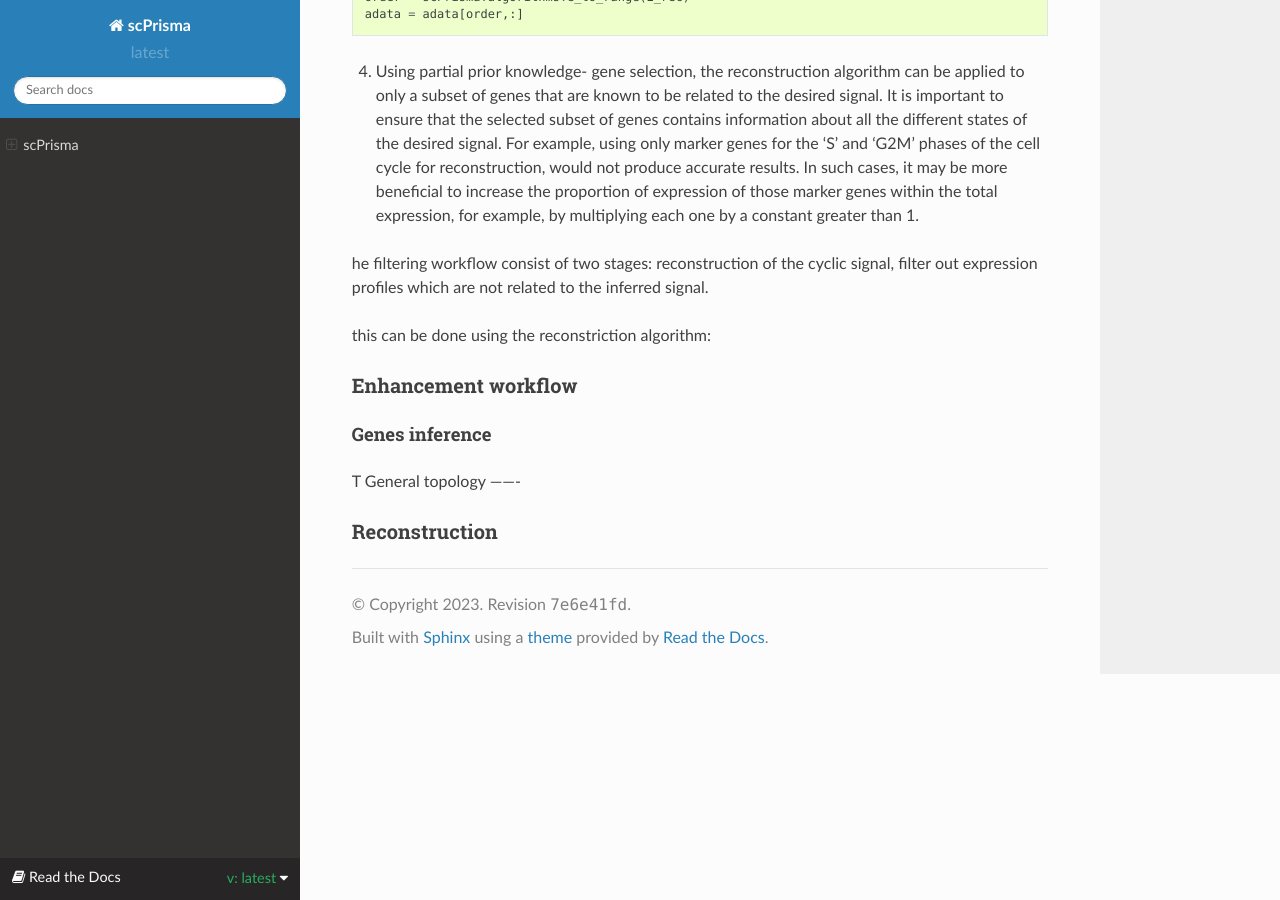
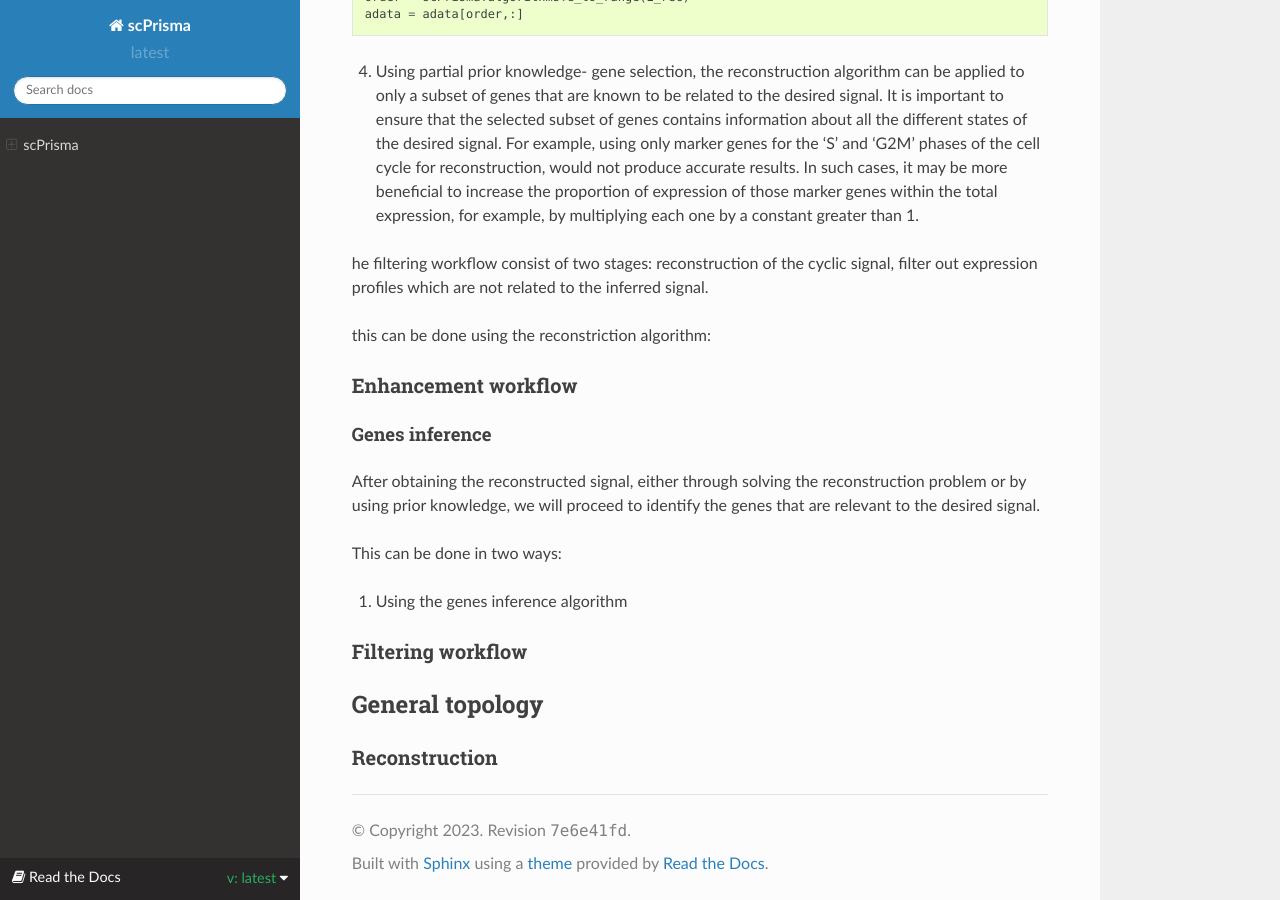
Before and after one commit to nitzanlab/scPrisma, a Sphinx documentation site: the page built from docs/index.rst, in a window 1280 px wide and 900 px high, scrolled down 3092 px. Built offline with Sphinx 7.4.7 and the Read the Docs theme 2.0.0, drawn with Linux system fonts in a browser that asks for light colours; pages that are not in the unit, such as notebooks, are missing from menus.

Commit message:
Update index.rst

```diff
--- a/docs/index.rst
+++ b/docs/index.rst
@@ -100,7 +100,16 @@ Enhancement workflow
 
 Genes inference
 ******
-T
+After obtaining the reconstructed signal, either through solving the reconstruction problem or by using prior knowledge, we will proceed to identify the genes that are relevant to the desired signal.
+
+This can be done in two ways:
+
+1. Using the genes inference algorithm
+
+
+Filtering workflow
+~~~~~~~~~~
+
 General topology
 -------
 
```
